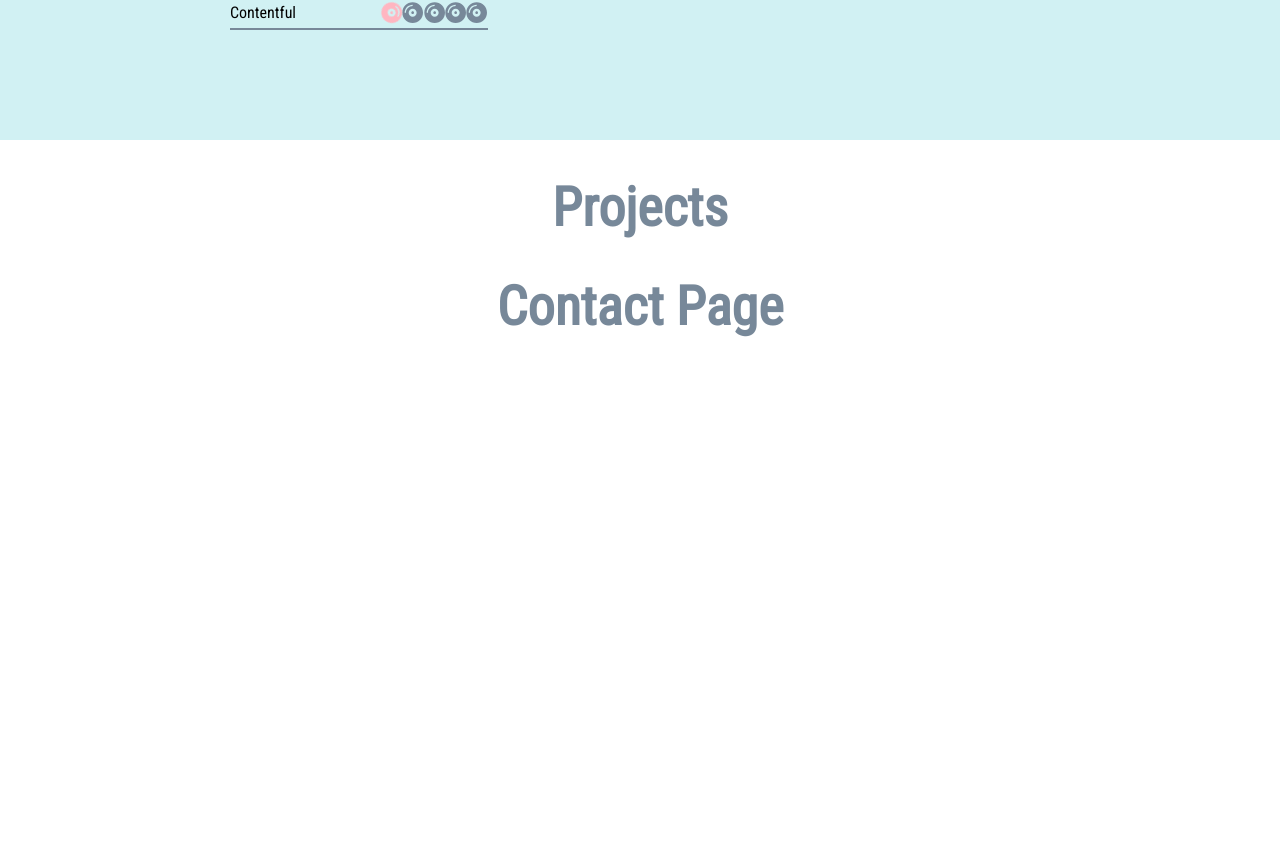
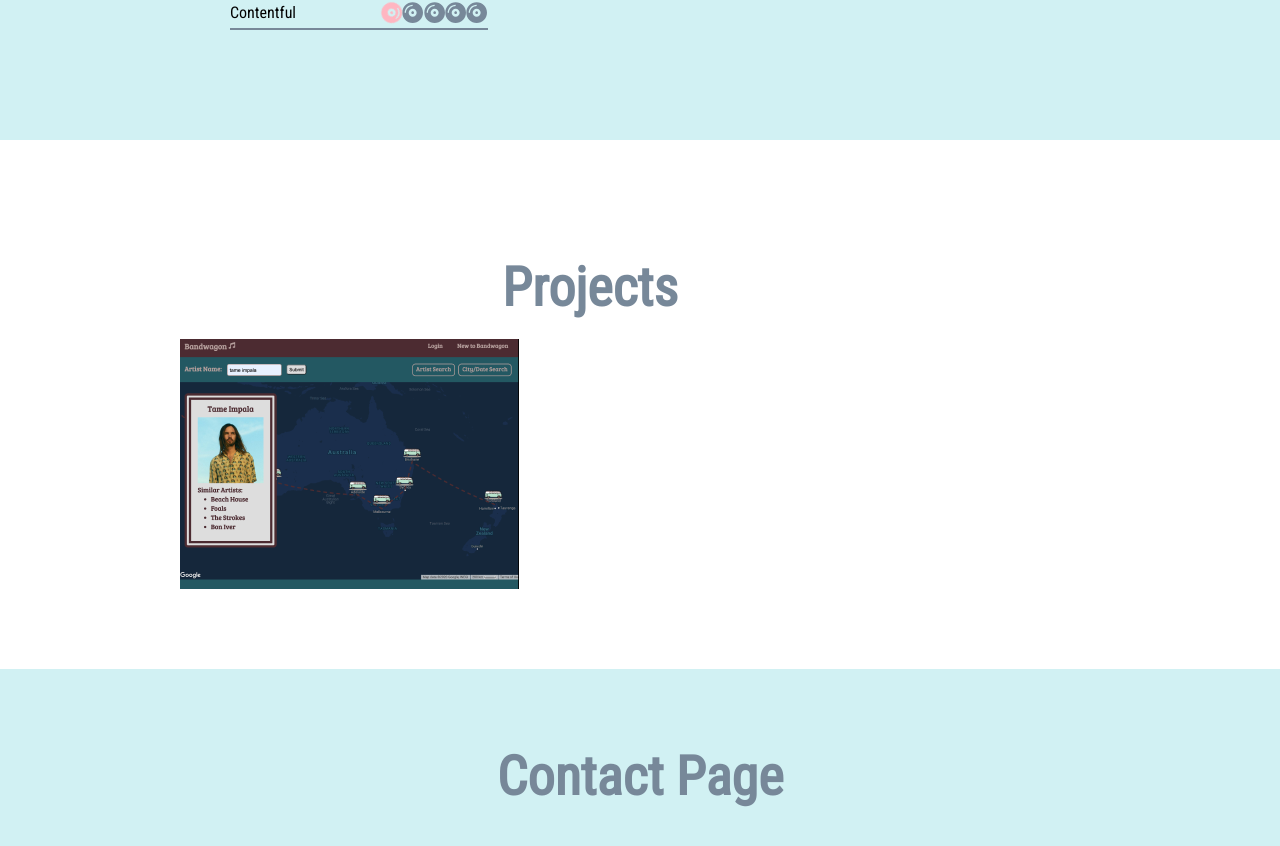
Before and after one commit to sarahbethfry/my-website, a React (Create React App) app: page / in a window 1280 px wide. Shown: the part 4993-5839 px from the top of the page. Before the commit the page ends 5351 px from the top, so only its background shows below. Built offline with nearby package versions, Linux system fonts and the light colour scheme.

Commit message:
Created project pic component to display img of projects with figcaption overlay on hover

```diff
--- a/src/Contact/Contact.module.css
+++ b/src/Contact/Contact.module.css
@@ -0,0 +1,5 @@
+.Contact {
+  max-width: 1280px;
+  background-color: #d1f1f3;
+  padding: 40px 180px;
+}
--- a/src/NavBar/NavItem/NavItem.module.css
+++ b/src/NavBar/NavItem/NavItem.module.css
@@ -14,7 +14,6 @@
 
 .NavItem:hover,
 .NavItem:active {
-  background-color: blue;
-  border-bottom: 4px solid blueviolet;
+  background-color: pink;
   color: white;
 }
--- /dev/null
+++ b/src/Projects/ProjectPic.jsx
@@ -0,0 +1,25 @@
+import React from "react";
+import bandwagon from "../Assets/bandwagon.png";
+import classes from "./Projects.module.css";
+
+const ProjectPic = (props) => {
+  return (
+    <div className={classes.ProjectPic}>
+      <figure className={classes.projectFigure}>
+        <img src={bandwagon} alt="Bandwagon" className={classes.projectImg} />
+        <figcaption className={classes.figCaption}>
+          <h4>Bandwagon.cool</h4>
+          <p>
+            An interactive map to search tours of your favorite artist or city.
+          </p>
+          <p> Stack: Javascript, Python, Flask, Postgres, SQLAlchemy</p>
+          <a href="http://bandwagon.cool/" target="_blank" class="button">
+            Check it out
+          </a>
+        </figcaption>
+      </figure>
+    </div>
+  );
+};
+
+export default ProjectPic;
--- a/src/Projects/Projects.jsx
+++ b/src/Projects/Projects.jsx
@@ -1,10 +1,14 @@
 import React from "react";
 import classes from "./Projects.module.css";
+
+import ProjectPic from "./ProjectPic";
 
 const Projects = (props) => {
   return (
     <div id="projects" className={classes.Projects}>
       <h1>Projects</h1>
+
+      <ProjectPic />
     </div>
   );
 };
--- a/src/Projects/Projects.module.css
+++ b/src/Projects/Projects.module.css
@@ -0,0 +1,38 @@
+.Projects {
+  padding: 80px 180px;
+  margin-right: 100px;
+}
+
+.projectPic {
+  display: none;
+}
+
+.projectFigure {
+  margin: 0;
+  position: relative;
+}
+
+.projectImg {
+  max-width: 100%;
+  background-color: black;
+  display: block;
+  position: relative;
+}
+
+.figCaption {
+  position: absolute;
+  top: 15%;
+  left: 2%;
+  width: 100%;
+  text-align: left;
+  opacity: 0;
+  color: black;
+}
+
+.projectFigure:hover .projectImg {
+  opacity: 0.15;
+}
+
+.projectFigure:hover .figCaption {
+  opacity: 1;
+}
```
Also changed, not shown: src/Assets/bandwagon.png (added).
